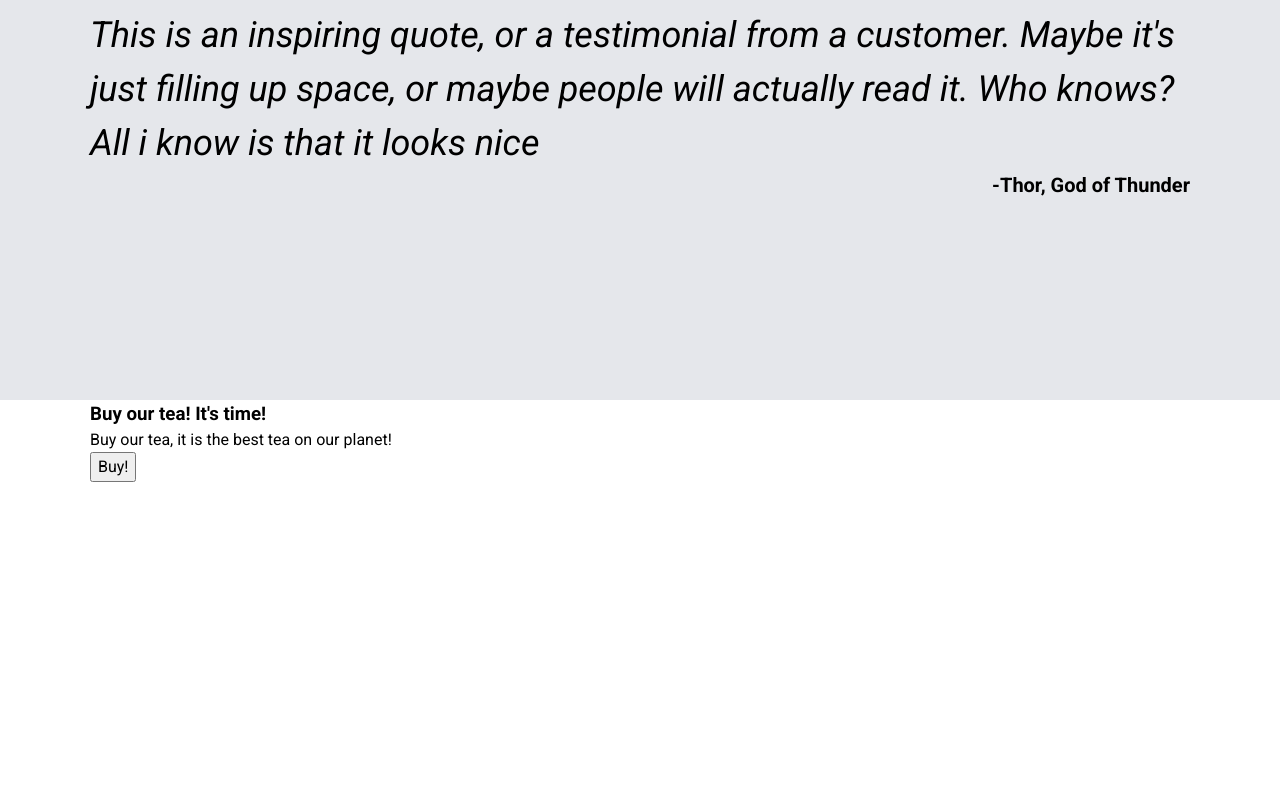
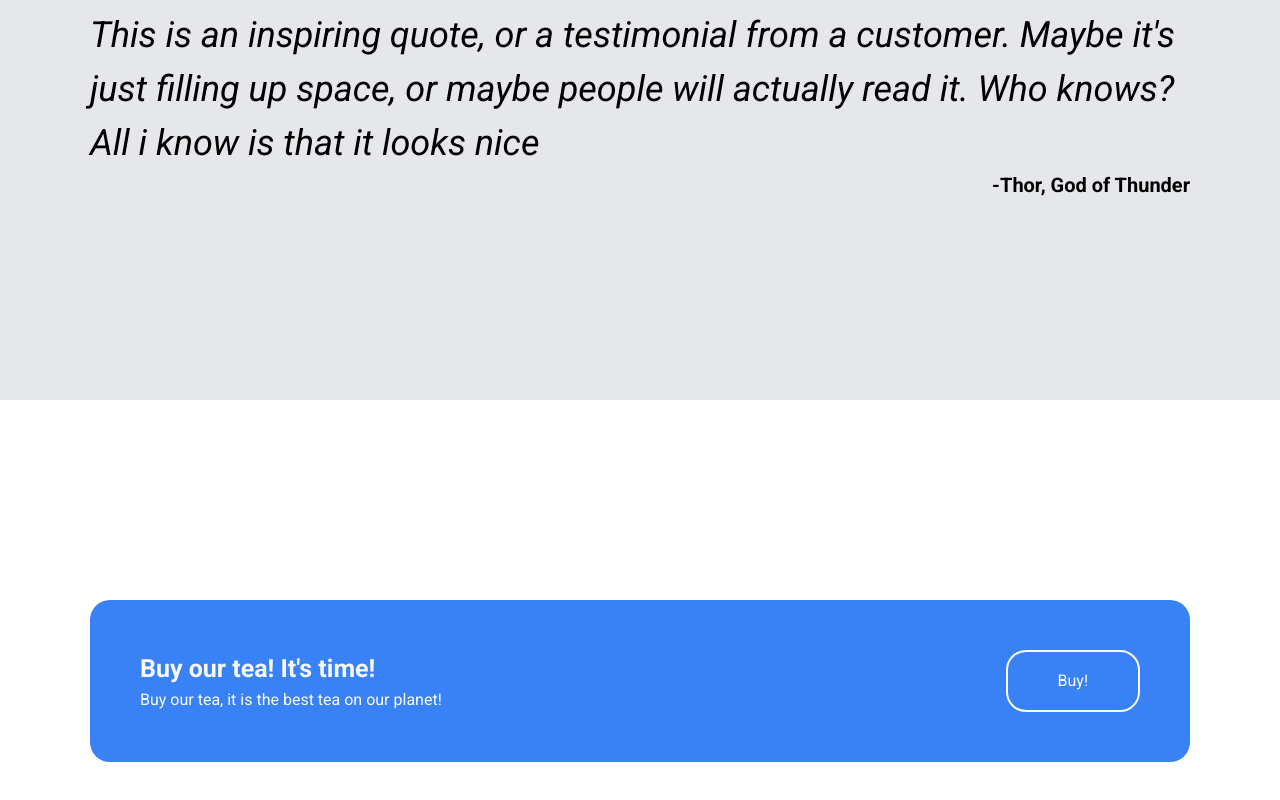
Before and after one commit to Andrew1aptev/odin-landing-page, a plain HTML site: page index.html in a window 1280 px wide. Shown: the part 1764-2564 px from the top of the page. Before the commit the page ends 2246 px from the top, so only its background shows below. Drawn offline with Linux system fonts and the light colour scheme.

```diff
--- /dev/null
+++ b/scss/blocks/_banner.scss
@@ -0,0 +1,30 @@
+.banner {
+    padding: 200px 0px 200px 0px;
+}
+.banner__wrapper {
+    display: flex;
+    justify-content: space-between;
+    background-color: var(--blue-background-color);
+    padding: 50px;
+    border-radius: 20px;
+}
+.banner__title {
+    font-size: 25px;
+    color: var(--white-color);
+}
+.banner__descr {
+    color: var(--white-color);
+}
+.banner__button {
+    padding: 5px 50px;
+    background-color: var(--blue-background-color);
+    border: 2px solid var(--white-color);
+    border-radius: 20px;
+    color: var(--white-color);
+    cursor: pointer;
+    transition: all .2s ease-in;
+}
+.banner__button:hover{
+    color: #000000;
+    background-color: var(--white-color);
+}
--- a/scss/blocks/_info.scss
+++ b/scss/blocks/_info.scss
@@ -26,6 +26,7 @@
     row-gap: 20px;
     max-width: 200px;
     color: #000;
+    text-decoration: none;
 }
 .info__card-image {
     background-image: url('../img/info/1.webp');
--- a/scss/main.scss
+++ b/scss/main.scss
@@ -11,3 +11,4 @@
 @import './blocks/hero';
 @import './blocks/info';
 @import './blocks/quote';
+@import './blocks/banner';
```
Also changed, not shown: css/main.css.
